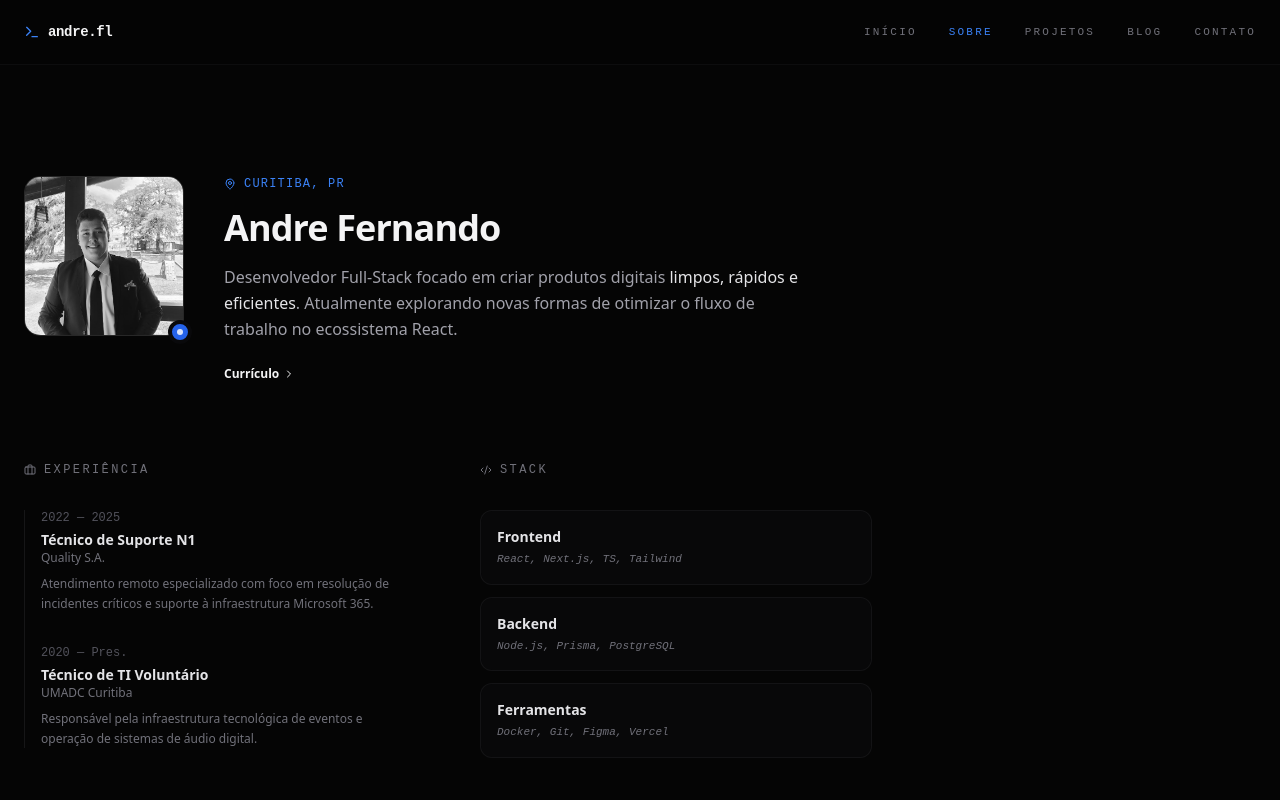
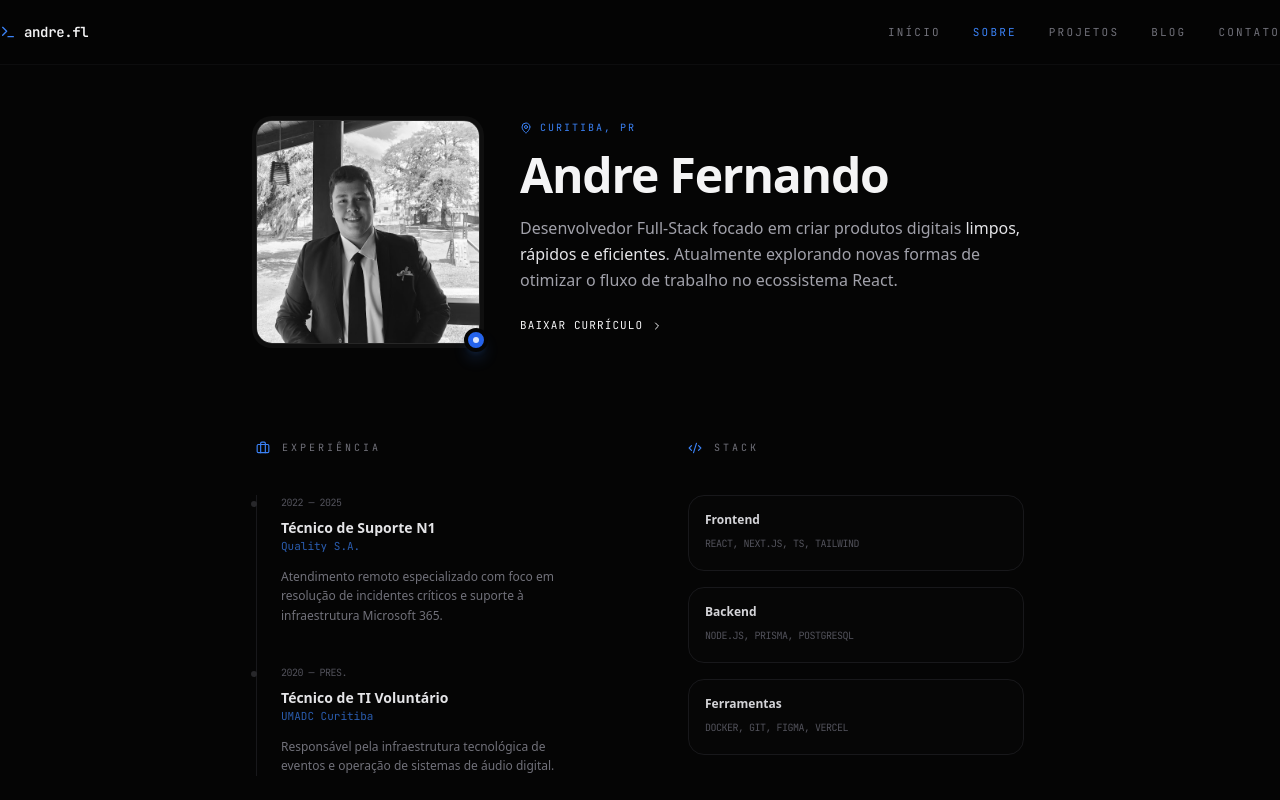
Before and after one commit to oandrefl/oandrefl, a Next.js app: page /about in a window 1280 px wide. Shown: the top 800 px of the page. Built offline with nearby package versions, Linux system fonts and the light colour scheme.

Commit message:
corrigindo layout

```diff
--- a/app/about/page.tsx
+++ b/app/about/page.tsx
@@ -4,20 +4,21 @@ import {
   Briefcase,
   MapPin,
   ChevronRight,
-  Layout,
-  Layers,
-  Zap,
 } from "lucide-react";
 import data from "@/app/src/data/xp.json";
 
 export default function About() {
   return (
-    <div className="min-h-screen text-zinc-400 font-sans selection:bg-blue-500/20">
-      <main className="max-w-4xl px-6 py-16 md:py-24">
+    // Adicionamos flex e justify-center no container pai
+    <div className="min-h-[calc(100vh-64px)] flex flex-col justify-center text-zinc-400 font-sans selection:bg-blue-500/20">
+
+      {/* Container principal sem margin-top fixo, permitindo a centralização flex */}
+      <main className="max-w-3xl mx-auto w-full animate-in fade-in slide-in-from-bottom-4 duration-1000">
+
         {/* --- HEADER / HERO --- */}
-        <section className="flex flex-col md:flex-row gap-10 items-start mb-20">
+        <section className="flex flex-col md:flex-row gap-10 items-center md:items-start mb-24 text-center md:text-left">
           <div className="relative shrink-0">
-            <div className="w-32 h-32 md:w-40 md:h-40 rounded-2xl overflow-hidden grayscale hover:grayscale-0 transition-all duration-500 border border-zinc-800">
+            <div className="w-40 h-40 md:w-56 md:h-56 rounded-2xl overflow-hidden grayscale hover:grayscale-0 transition-all duration-500 border border-zinc-800 ring-4 ring-zinc-900/50">
               <Image
                 src="/AndreFernando.jpg"
                 alt="Andre Fernando"
@@ -25,51 +26,54 @@ export default function About() {
                 className="object-cover"
               />
             </div>
-            <div className="absolute -bottom-2 -right-2 bg-blue-600 w-6 h-6 rounded-full border-4 border-[#09090b] flex items-center justify-center">
+            <div className="absolute -bottom-2 -right-2 bg-blue-600 w-6 h-6 rounded-full border-4 border-[#050505] flex items-center justify-center shadow-lg shadow-blue-500/20">
               <div className="w-1.5 h-1.5 bg-white rounded-full animate-pulse" />
             </div>
           </div>
 
           <div className="space-y-4">
-            <div className="flex items-center gap-2 text-xs font-mono tracking-widest uppercase text-blue-500">
+            <div className="flex items-center justify-center md:justify-start gap-2 text-[10px] font-mono tracking-[0.2em] uppercase text-blue-500">
               <MapPin className="w-3 h-3" /> Curitiba, PR
             </div>
-            <h1 className="text-3xl md:text-4xl font-bold text-zinc-100 tracking-tight">
+            <h1 className="text-3xl md:text-5xl font-bold text-zinc-100 tracking-tight">
               Andre Fernando
             </h1>
-            <p className="text-base leading-relaxed max-w-xl">
+            <p className="text-base leading-relaxed text-zinc-400 max-w-xl">
               Desenvolvedor Full-Stack focado em criar produtos digitais
-              <span className="text-zinc-200">
-                {" "}
-                limpos, rápidos e eficientes
-              </span>
-              . Atualmente explorando novas formas de otimizar o fluxo de
-              trabalho no ecossistema React.
+              <span className="text-zinc-200"> limpos, rápidos e eficientes</span>.
+              Atualmente explorando novas formas de otimizar o fluxo de trabalho no ecossistema React.
             </p>
-            <div className="flex gap-4 pt-2">
-              <button className="text-xs font-bold text-zinc-100 flex items-center gap-1 hover:text-blue-500 transition-colors">
-                Currículo <ChevronRight className="w-3 h-3" />
+            <div className="flex justify-center md:justify-start gap-4 pt-2">
+              <button className="group text-[11px] font-mono uppercase tracking-widest text-zinc-100 flex items-center gap-2 hover:text-blue-500 transition-colors">
+                Baixar Currículo
+                <ChevronRight className="w-3 h-3 group-hover:translate-x-1 transition-transform" />
               </button>
             </div>
           </div>
         </section>
 
-        <div className="grid grid-cols-1 md:grid-cols-2 gap-16">
-        {/* EXPERIÊNCIAS */}
-          <section className="space-y-8">
-            <h2 className="text-xs font-mono uppercase tracking-[0.2em] text-zinc-500 flex items-center gap-2">
-              <Briefcase className="w-3 h-3" /> Experiência
+        {/* --- GRID DE CONTEÚDO --- */}
+        <div className="grid grid-cols-1 md:grid-cols-2 gap-16 md:gap-24">
+          {/* EXPERIÊNCIAS */}
+          <section className="space-y-10">
+            <h2 className="text-[10px] font-mono uppercase tracking-[0.3em] text-zinc-500 flex items-center gap-3">
+              <Briefcase className="w-3.5 h-3.5 text-blue-500" /> Experiência
             </h2>
 
-            <div className="space-y-8 border-l border-zinc-800/50 pl-4">
+            <div className="space-y-10 border-l border-zinc-900 pl-6">
               {data.experiences.map((exp) => (
                 <div key={exp.id} className="group relative">
-                  <div className="text-xs font-mono text-zinc-600 mb-1">{exp.period}</div>
-                  <h3 className="text-sm font-bold text-zinc-200 group-hover:text-blue-500 transition-colors">
+                  {/* Dot indicador na linha do tempo */}
+                  <div className="absolute -left-[30px] top-1.5 w-1.5 h-1.5 rounded-full bg-zinc-800 group-hover:bg-blue-500 transition-colors" />
+
+                  <div className="text-[10px] font-mono text-zinc-600 mb-2 uppercase tracking-tighter">
+                    {exp.period}
+                  </div>
+                  <h3 className="text-sm font-bold text-zinc-200 group-hover:text-zinc-100 transition-colors">
                     {exp.title}
                   </h3>
-                  <div className="text-xs text-zinc-500 mb-2">{exp.company}</div>
-                  <p className="text-xs leading-relaxed text-zinc-500">
+                  <div className="text-[11px] text-blue-500/70 font-mono mb-3">{exp.company}</div>
+                  <p className="text-xs leading-relaxed text-zinc-500 group-hover:text-zinc-400 transition-colors">
                     {exp.description}
                   </p>
                 </div>
@@ -77,21 +81,27 @@ export default function About() {
             </div>
           </section>
 
-          {/* SKILLS */}
-          <section className="space-y-8">
-            <h2 className="text-xs font-mono uppercase tracking-[0.2em] text-zinc-500 flex items-center gap-2">
-              <Code2 className="w-3 h-3" /> Stack
+          {/* SKILLS / STACK */}
+          <section className="space-y-10">
+            <h2 className="text-[10px] font-mono uppercase tracking-[0.3em] text-zinc-500 flex items-center gap-3">
+              <Code2 className="w-3.5 h-3.5 text-blue-500" /> Stack
             </h2>
-            <div className="grid gap-3">
+            <div className="grid gap-4">
               {data.skills.map((skill) => (
-                <div key={skill.name} className="p-4 rounded-xl border border-zinc-800/40 bg-zinc-900/20">
-                  <span className="text-sm font-semibold text-zinc-200 block mb-1">{skill.name}</span>
-                  <p className="text-[11px] font-mono text-zinc-500 italic">{skill.items}</p>
+                <div
+                  key={skill.name}
+                  className="p-4 rounded-2xl border border-zinc-900 bg-zinc-900/10 hover:bg-zinc-900/30 hover:border-zinc-800 transition-all group"
+                >
+                  <span className="text-xs font-bold text-zinc-300 block mb-1.5 group-hover:text-blue-500 transition-colors">
+                    {skill.name}
+                  </span>
+                  <p className="text-[10px] font-mono text-zinc-600 leading-loose uppercase tracking-tighter">
+                    {skill.items}
+                  </p>
                 </div>
               ))}
             </div>
           </section>
-
         </div>
       </main>
     </div>
--- a/app/components/FooterSection.tsx
+++ b/app/components/FooterSection.tsx
@@ -42,7 +42,7 @@ export default function Footer() {
 
   return (
     <footer className="w-full border-t border-zinc-900/50 bg-[#050505] py-12 selection:bg-blue-500/20">
-      <div className="max-w-4xl mx-auto px-6">
+      <div className="max-w-7xl mx-auto">
 
         <div className="flex flex-col md:flex-row justify-between items-start md:items-center gap-10">
 
--- a/app/components/Navigation.tsx
+++ b/app/components/Navigation.tsx
@@ -19,7 +19,7 @@ export function Navigation() {
 
   return (
     <nav className="fixed top-0 w-full z-50 border-b border-zinc-900/50 bg-[#050505]/70 backdrop-blur-md">
-      <div className="max-w-7xl mx-auto px-6">
+      <div className="max-w-7xl mx-auto">
         <div className="flex items-center justify-between h-16">
           {/* Logo Estilizada */}
           <Link
--- a/app/globals.css
+++ b/app/globals.css
@@ -1,8 +1,10 @@
+@import url('https://fonts.googleapis.com/css2?family=JetBrains+Mono:wght@300;400;500;600&display=swap');
+
+
 @tailwind base;
 @tailwind components;
 @tailwind utilities;
 
-@import url('https://fonts.googleapis.com/css2?family=JetBrains+Mono:wght@300;400;500;600&display=swap');
 
 @layer base {
   html {
--- a/next.config.js
+++ b/next.config.js
@@ -9,9 +9,12 @@ const withMDX = require('@next/mdx')({
 /** @type {import('next').NextConfig} */
 const nextConfig = {
   pageExtensions: ['ts', 'tsx', 'js', 'jsx', 'md', 'mdx'],
+
+  // 1. O 'turbopack' deve ficar aqui, fora do experimental
+  turbopack: {},
+
   experimental: {
-    // mdxRs: true, // Mantemos desativado por enquanto para evitar erros de React antigo
-    turbopack: {}, // <--- ADICIONE ESTA LINHA PARA RESOLVER O ERRO DE BUILD
+    // mdxRs: true, // Deixe desativado para evitar conflitos com React 19
   },
 }
 
```
Also changed, not shown: app/page.tsx (+31 -26 lines), app/projetos/page.tsx (+26 -20 lines).
